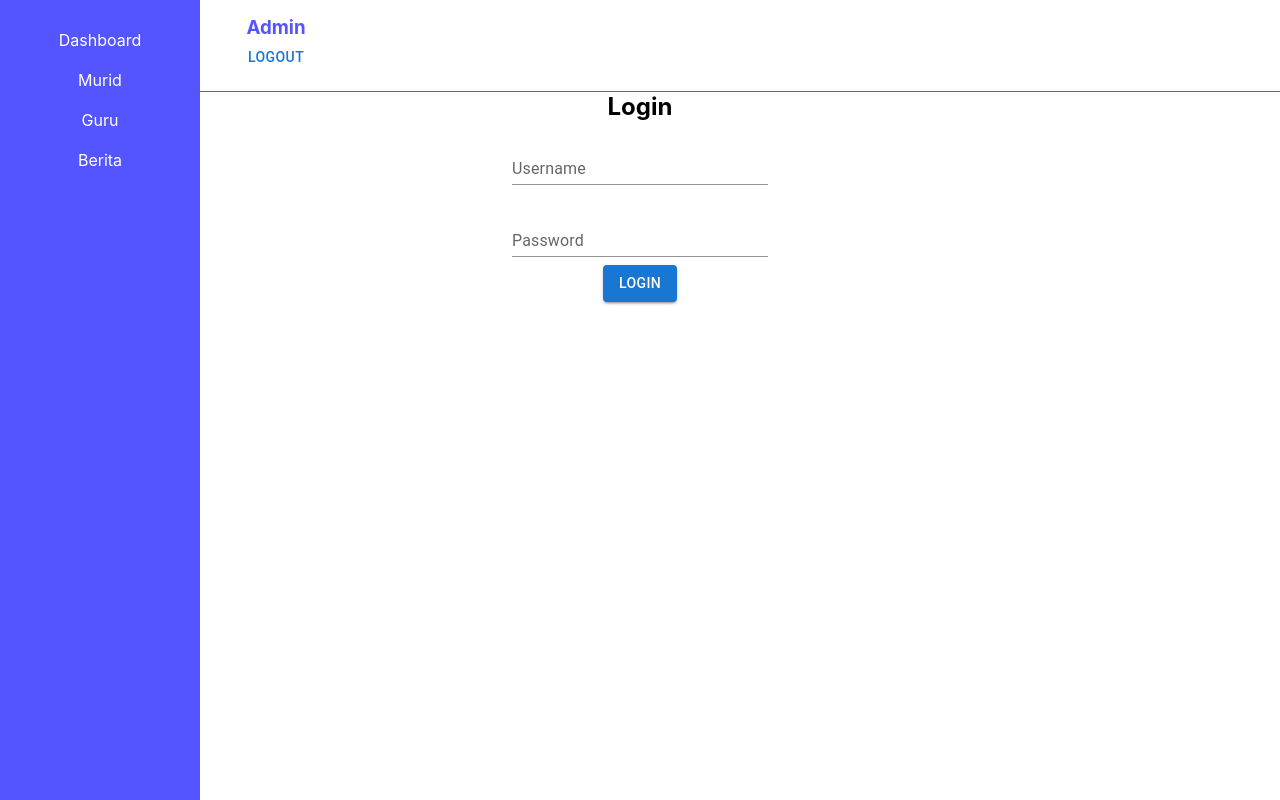
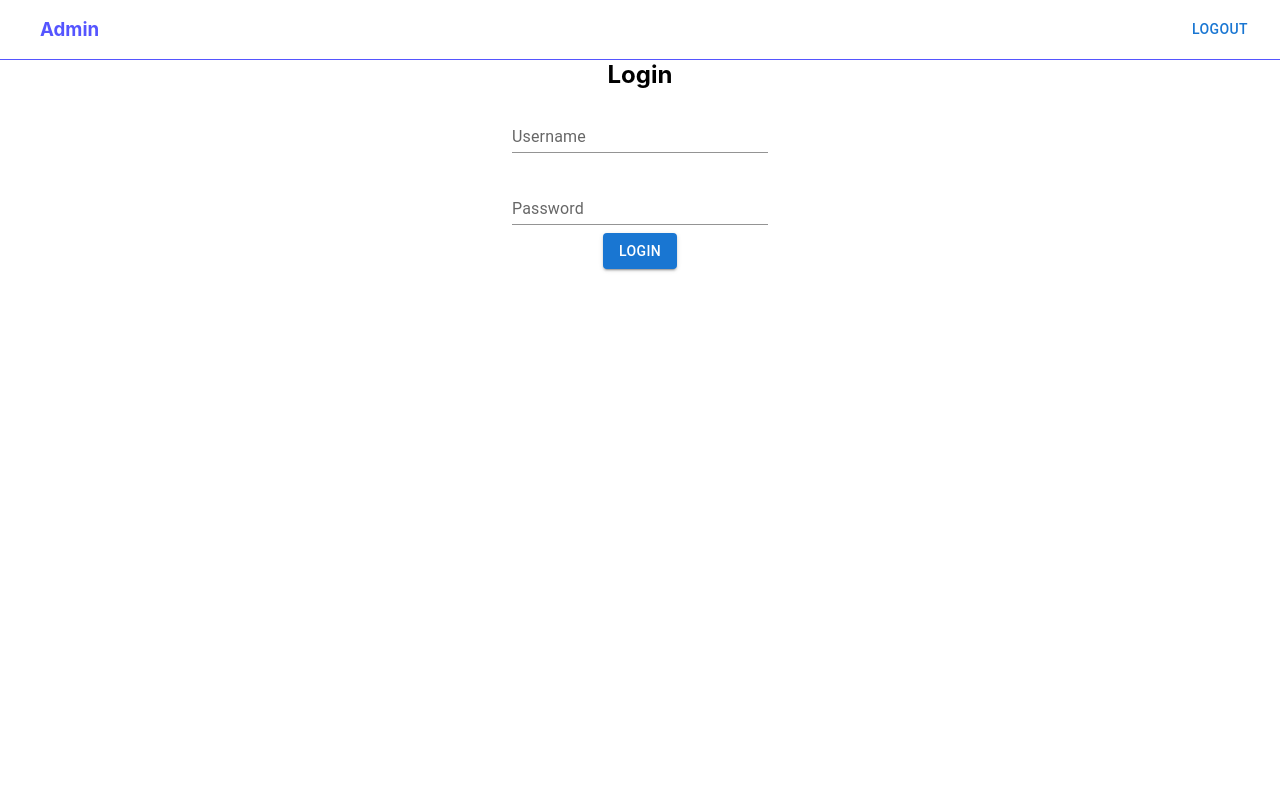
Before and after one commit to Raihan-21/besmart-client, a React (Create React App) app: page /admin/login in a window 1280 px wide. Built offline with nearby package versions, Linux system fonts and the light colour scheme.

Commit message:
add admin auth

```diff
--- a/src/App.css
+++ b/src/App.css
@@ -42,6 +42,12 @@
   margin: auto;
   width: 20%;
 }
+.flex{
+  display: flex;
+}
 .DraftEditor-root{
   width: 50%;
 }
+.full-width{
+  margin-left: 0;
+}
--- a/src/App.js
+++ b/src/App.js
@@ -3,7 +3,7 @@ import Login from "./pages/Login";
 import Register from "./pages/Register";
 import "./App.css";
 import { BrowserRouter as Router, Routes, Route } from "react-router-dom";
-import { AdminLayout, MainLayout } from "./layout/Layout";
+import { AdminBlankLayout, AdminLayout, MainLayout } from "./layout/Layout";
 import Home from "./pages/Home";
 import AdminLogin from "./pages/admin/AdminLogin";
 import AdminMurid from "./pages/admin/murid/AdminMurid";
@@ -35,7 +35,6 @@ function App() {
             </Route>
             <Route path="/admin/" element={<AdminLayout />}>
               <Route path="dashboard" element={<AdminDashboard />} />
-              <Route path="login" element={<AdminLogin />} />
               <Route path="murid" element={<AdminMurid />} />
               <Route path="murid/tambah" element={<AddMurid />} />
               <Route path="murid/:id" element={<EditMurid />} />
@@ -46,6 +45,9 @@ function App() {
               <Route path="berita/tambah" element={<AddNews />} />
               <Route path="berita/:slug" element={<EditNews />} />
             </Route>
+            <Route path="/admin/" element={<AdminBlankLayout />}>
+              <Route path="login" element={<AdminLogin />} />
+            </Route>
           </Routes>
         </div>
       </ThemeProvider>
--- a/src/components/AdminNavbar.jsx
+++ b/src/components/AdminNavbar.jsx
@@ -1,14 +1,32 @@
 import { Button } from "@mui/material";
 import { Link } from "react-router-dom";
+import { useCallback } from "react";
+import { logout } from "../slices/authSlice";
+import { useDispatch } from "react-redux";
+import { useNavigate, useLocation } from "react-router-dom";
+
 import styles from "../styles/Navbar.module.css";
 const AdminNavbar = () => {
+  const dispatch = useDispatch();
+  const navigate = useNavigate();
+  const location = useLocation();
+  const url = location.pathname.split("/");
+  const path = url[url.length - 1];
+  const logoutHandler = useCallback(() => {
+    dispatch(logout());
+    navigate("/admin/login");
+    console.log();
+  }, [dispatch, navigate]);
   return (
-    <div className={styles.adminNavbar}>
+    <div
+      className={`${styles.adminNavbar} flex ${
+        path === "login" ? styles.fullNav : ""
+      }`}
+    >
       <Link to="/">
         <h3>Admin</h3>
-        <Button>Logout</Button>
       </Link>
-      <div></div>
+      <Button onClick={logoutHandler}>Logout</Button>
     </div>
   );
 };
--- a/src/layout/Layout.jsx
+++ b/src/layout/Layout.jsx
@@ -2,6 +2,10 @@ import { Outlet } from "react-router-dom";
 import AdminNavbar from "../components/AdminNavbar";
 import AdminSidebar from "../components/AdminSidebar";
 import Navbar from "../components/Navbar";
+import { useDispatch } from "react-redux";
+import { useEffect } from "react";
+import { login } from "../slices/authSlice";
+// import { useLocation } from "react-router-dom";
 
 const MainLayout = () => {
   return (
@@ -12,6 +16,12 @@ const MainLayout = () => {
   );
 };
 const AdminLayout = () => {
+  const dispatch = useDispatch();
+  useEffect(() => {
+    if (localStorage.getItem("user")) {
+      dispatch(login());
+    }
+  }, [dispatch]);
   return (
     <div>
       <AdminNavbar />
@@ -22,5 +32,21 @@ const AdminLayout = () => {
     </div>
   );
 };
+const AdminBlankLayout = () => {
+  const dispatch = useDispatch();
+  useEffect(() => {
+    if (localStorage.getItem("user")) {
+      dispatch(login());
+    }
+  }, [dispatch]);
+  return (
+    <div>
+      <AdminNavbar />
+      <div>
+        <Outlet />
+      </div>
+    </div>
+  );
+};
 
-export { MainLayout, AdminLayout };
+export { MainLayout, AdminLayout, AdminBlankLayout };
--- a/src/pages/admin/AdminLogin.jsx
+++ b/src/pages/admin/AdminLogin.jsx
@@ -1,23 +1,29 @@
 import { TextField, Button } from "@mui/material";
 import styles from "../../styles/Admin.module.css";
-import { useState, useCallback } from "react";
+import { useState, useEffect, useCallback } from "react";
 import axios from "axios";
 import { useNavigate } from "react-router-dom";
-import { useDispatch } from "react-redux";
+import { useSelector, useDispatch } from "react-redux";
 import { login } from "../../slices/authSlice";
 const AdminLogin = () => {
   const [formData, setFormData] = useState({ username: "", password: "" });
   const [error, setError] = useState({});
+  const loggedIn = useSelector((state) => state.auth.loggedIn);
   const dispatch = useDispatch();
   const navigate = useNavigate();
+  useEffect(() => {
+    if (loggedIn) navigate("/admin/dashboard");
+  }, [navigate, loggedIn]);
   const loginHandler = useCallback(
     async (e) => {
       e.preventDefault();
       try {
         // eslint-disable-next-line
         const res = await axios.post("/admin/login", formData);
+
         setError({});
         dispatch(login());
+        localStorage.setItem("user", res.data.data.username);
         navigate("/admin/dashboard");
       } catch (error) {
         setError(error.response.data);
--- a/src/slices/authSlice.js
+++ b/src/slices/authSlice.js
@@ -6,10 +6,17 @@ const authSlice = createSlice({
   name: "profile",
   initialState,
   reducers: {
+    setToken: (state, action) => {
+      console.log(action);
+    },
     login: (state) => {
       state.loggedIn = true;
     },
+    logout: (state) => {
+      state.loggedIn = false;
+      localStorage.removeItem("user");
+    },
   },
 });
-export const { login } = authSlice.actions;
+export const { login, logout, setToken } = authSlice.actions;
 export default authSlice.reducer;
--- a/src/styles/Navbar.module.css
+++ b/src/styles/Navbar.module.css
@@ -24,6 +24,9 @@ a{
 .adminNavbar a{
     color: rgb(85, 85, 255);
 }
+.fullNav{
+    margin-left: 0;
+}
 .sidebar{
     position: fixed;
     top: 0;
```
Also changed, not shown: src/components/Protected.jsx (renamed from src/components/ProtectedAdmin.jsx).
